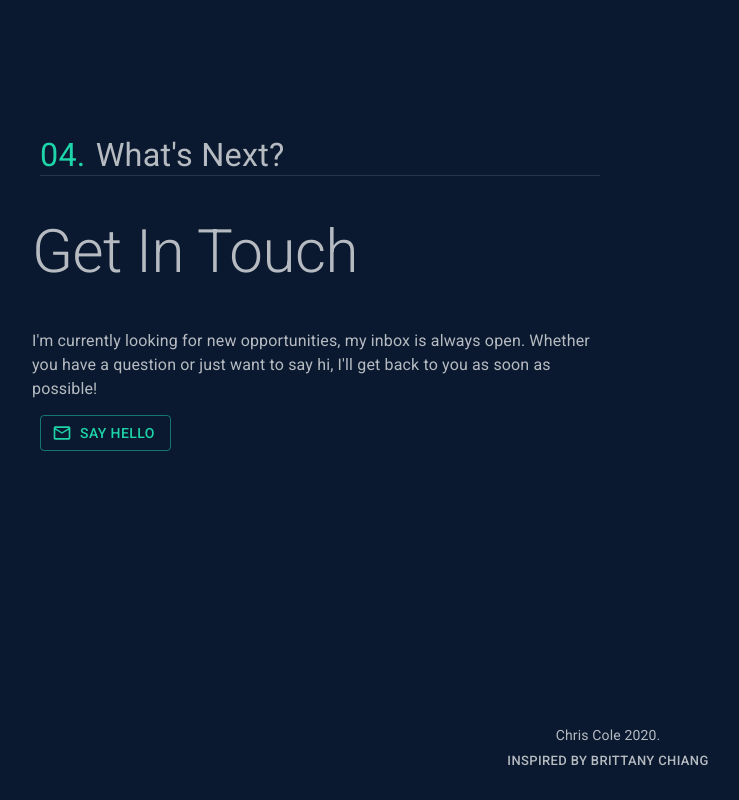
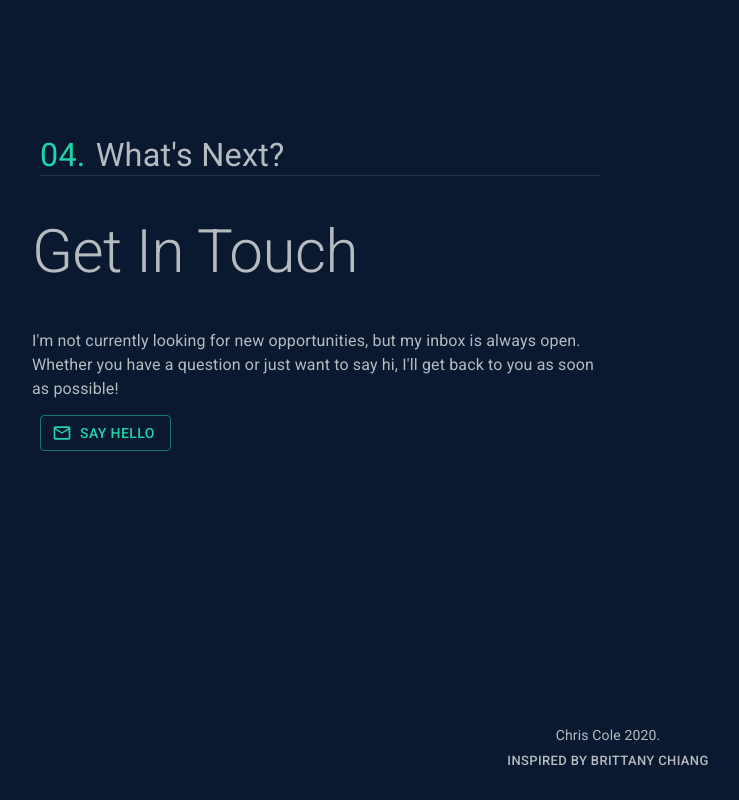
Before and after one commit to chrisrcole/chrisrcole.github.io, a React (Create React App) app: page / in a window 1280 px wide. Shown: the part 2739-3539 px from the top of the page, without its empty margins (32-771 px from the left). Built offline with nearby package versions, Linux system fonts and the light colour scheme.

Commit message:
Update Contact.tsx

```diff
--- a/src/components/contact/Contact.tsx
+++ b/src/components/contact/Contact.tsx
@@ -56,7 +56,7 @@ export const Contact = () => {
             </Typography>
             <br></br>
             <Typography variant="body1" color="textSecondary" gutterBottom>
-              I'm currently looking for new opportunities, my inbox is always
+              I'm not currently looking for new opportunities, but my inbox is always
               open. Whether you have a question or just want to say hi, I'll get
               back to you as soon as possible!
             </Typography>
```
